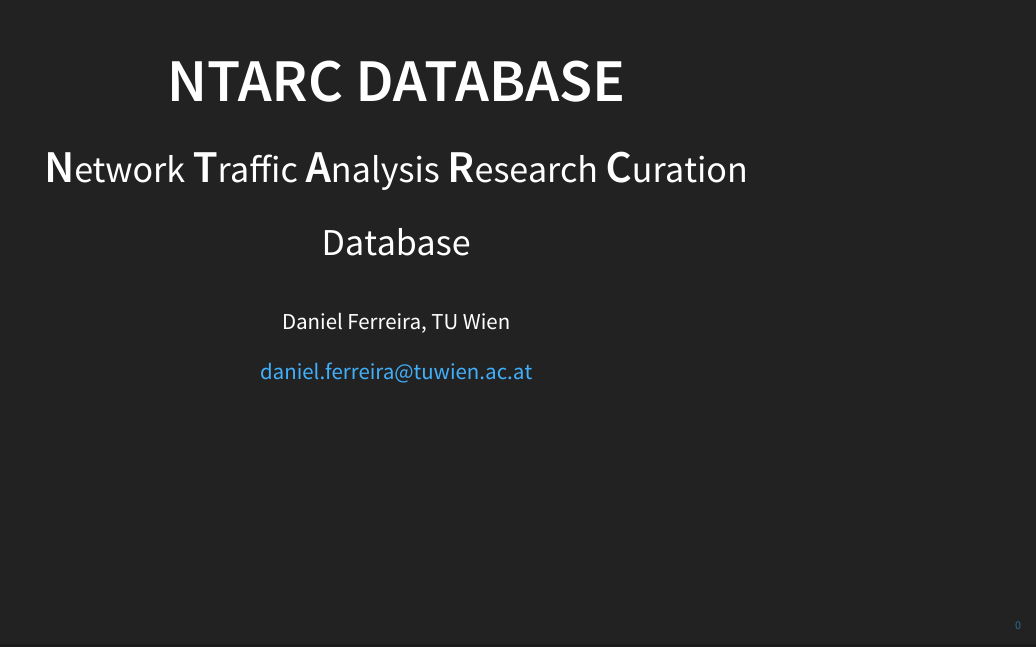
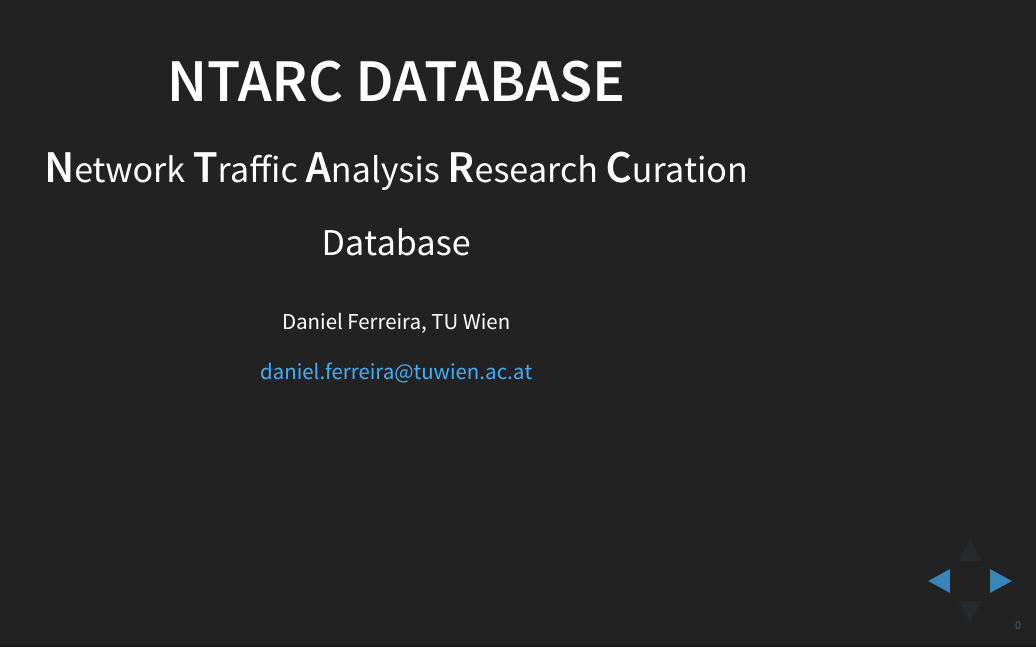
Before and after one commit to dcferreira/presentation_ntarc_netsecseminar, a plain HTML site: page index.html in a window 1280 px wide. Shown: the part 153-800 px from the top of the page, without its empty margins (244-1280 px from the left). Drawn offline with Linux system fonts and the light colour scheme.

Commit message:
added controls

```diff
--- a/index.html
+++ b/index.html
@@ -254,7 +254,7 @@ we need manpower</aside>
         minScale: 0.2,
         maxScale: 1.0,
 
-        controls: false,
+        controls: true,
         progress: true,
         history: true,
         center: true,
```
Also changed, not shown: search.html (+1 -1 lines).
